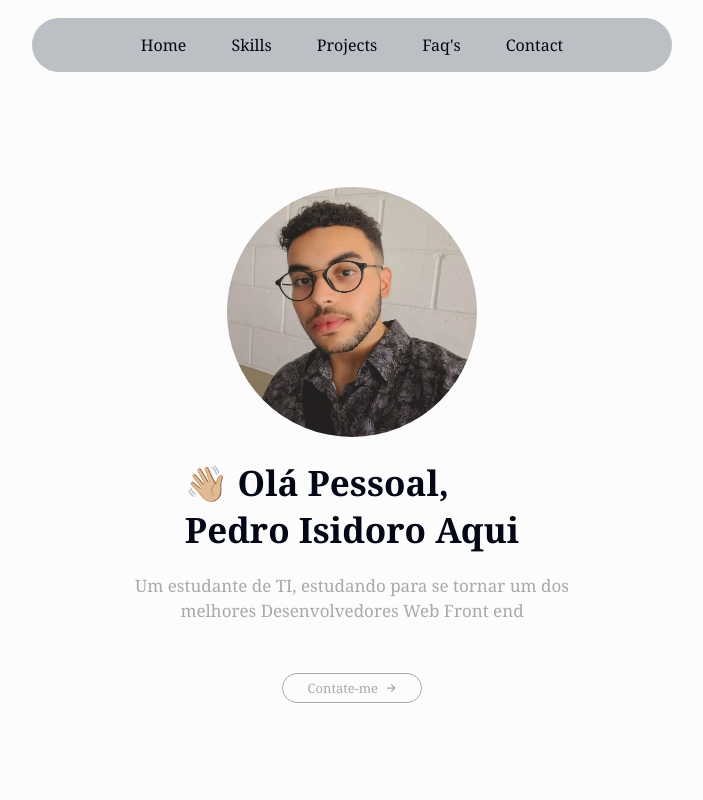
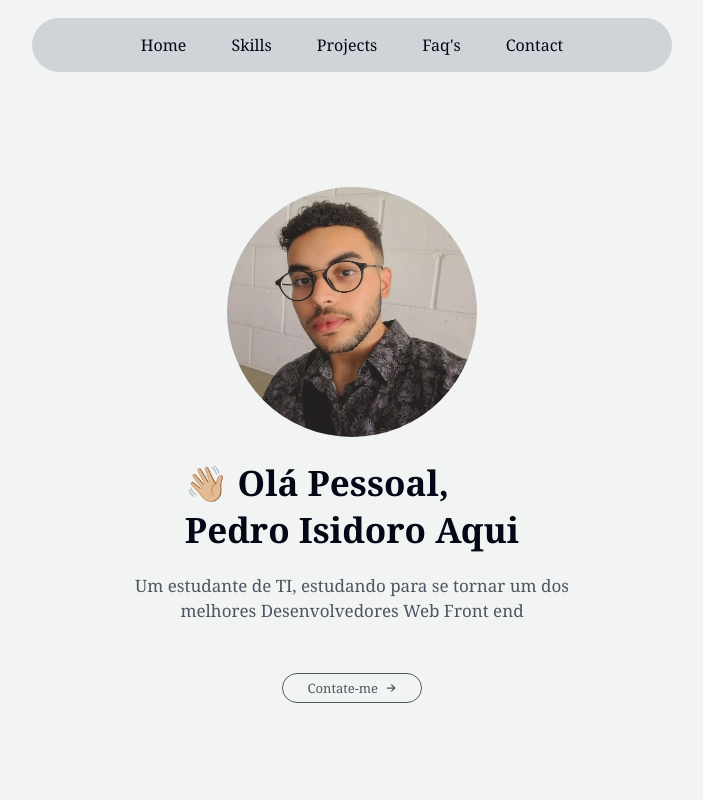
Before and after one commit to pedro-isidoro/portfolio-2024, a React (Vite) app: page / in a window 1280 px wide. Shown: the top 800 px of the page, without its empty margins (288-991 px from the left). Built offline with nearby package versions, Linux system fonts and the light colour scheme.

Commit message:
expected last feat and style

```diff
--- a/index.html
+++ b/index.html
@@ -6,8 +6,9 @@
     <meta property="og:type" content="website">
     <meta property="og:title" content="Pedro Isidoro - Profissional Portfolio!">
     <meta property="og:image" content="/images/skills.webp">
-    <meta property="og:description" content="Um site, desenvolvido no formato de Landing page, como um portifólio profissional da minha pessoa, como um Desenvolvedor Web Front end em ascensão.">
-    <link rel="shortcut icon" href="/images/favicon-32x32.webp" type="image/x-icon">
+    <meta property="og:description" content="Um site, desenvolvido no formato de Landing page, como um portfólio profissional da minha pessoa, como um Desenvolvedor Web Front end em ascensão.">
+    <meta name="description" content="Um site, desenvolvido no formato de Landing page, como um portfólio profissional da minha pessoa, como um Desenvolvedor Web Front end em ascensão.">
+    <link rel="shortcut icon" href="/images/favicon-32x32.webp">
     <title>Portfólio - 2024</title>
   </head>
   <body>
--- a/src/components/Home/Home.tsx
+++ b/src/components/Home/Home.tsx
@@ -28,7 +28,7 @@ export function Home() {
     }, [])
     return (
         <section className="home" id="home" >
-            <a onClick={() => scrollTo({ top: 3200, behavior: 'smooth'})} className="home_anchor">Contate-me <FaArrowRight className="home_anchor_icon"/></a>
+            <a onClick={() => scrollTo({ top: 4000, behavior: 'smooth'})} className="home_anchor">Contate-me <FaArrowRight className="home_anchor_icon"/></a>
             <div className="home_introducing">
                 <h1>👋🏼 Olá Pessoal,<br/> Pedro Isidoro Aqui</h1>
                 <p>Um estudante de TI, estudando para se tornar um dos melhores  Desenvolvedores Web Front end</p>
--- a/src/styles/_faqs.scss
+++ b/src/styles/_faqs.scss
@@ -28,7 +28,7 @@
             @include displayFlex(row, space-between, center);
             width: 100%;
             color: var(--terciary-color);
-            font-size: 2.2rem;
+            font-size: 2rem;
 
             :hover {
                 cursor: pointer;
@@ -36,6 +36,14 @@
 
             & .question_icon {
                 font-size: 3rem;
+            }
+            @include respond-to(medium) {
+                font-size: 2.4rem;
+            }
+        }
+        @media (max-width: 450px) {
+            & .question{
+                font-size: 1.9rem;
             }
         }
 
--- a/src/styles/_projects.scss
+++ b/src/styles/_projects.scss
@@ -52,6 +52,9 @@
             }
         }
     }
+    @media (max-width: 450px){
+        width: 100%;
+    }
 }
 
 .ProjectDetails_card_info {
--- a/src/styles/_variables.scss
+++ b/src/styles/_variables.scss
@@ -5,9 +5,9 @@ $lightGraycolorDark: #92949A;
 $lightColorDark: #F3F4F6;
 $spanColorDark: #078d07;
 //Light Theme
-$bodyBackgroundLight: #FCFCFC;
-$GrayColorLight: #a4a8adb7;
-$lightGraycolorLight: #A7A9AD;
+$bodyBackgroundLight: #F2F4F3;
+$GrayColorLight: #c3c8ceb9;
+$lightGraycolorLight: #4e5461;
 $lightColorLight: #030716;
 :root {
     --primary-color: #{$bodyBackgroundLight};
--- a/src/styles/index.css
+++ b/src/styles/index.css
@@ -11,9 +11,9 @@
 }
 
 :root {
-  --primary-color: #FCFCFC;
-  --secundary-color: rgba(164, 168, 173, 0.7176470588);
-  --terciary-color: #A7A9AD;
+  --primary-color: #F2F4F3;
+  --secundary-color: rgba(195, 200, 206, 0.7254901961);
+  --terciary-color: #4e5461;
   --quaternary-color: #030716;
   --quinternary-color: #078d07;
 }
@@ -336,6 +336,11 @@
     width: 100%;
   }
 }
+@media (max-width: 450px) {
+  .ProjectDetails_card {
+    width: 100%;
+  }
+}
 
 .ProjectDetails_card_info {
   display: flex;
@@ -416,13 +421,23 @@
   align-items: center;
   width: 100%;
   color: var(--terciary-color);
-  font-size: 2.2rem;
+  font-size: 2rem;
 }
 .faq_items .faq_item .question :hover {
   cursor: pointer;
 }
 .faq_items .faq_item .question .question_icon {
   font-size: 3rem;
+}
+@media (min-width: 768px) {
+  .faq_items .faq_item .question {
+    font-size: 2.4rem;
+  }
+}
+@media (max-width: 450px) {
+  .faq_items .faq_item .question {
+    font-size: 1.9rem;
+  }
 }
 .faq_items .faq_item .answer {
   display: none;
```
Also changed, not shown: 1 other file (tests, documents, lock files or other folders).
